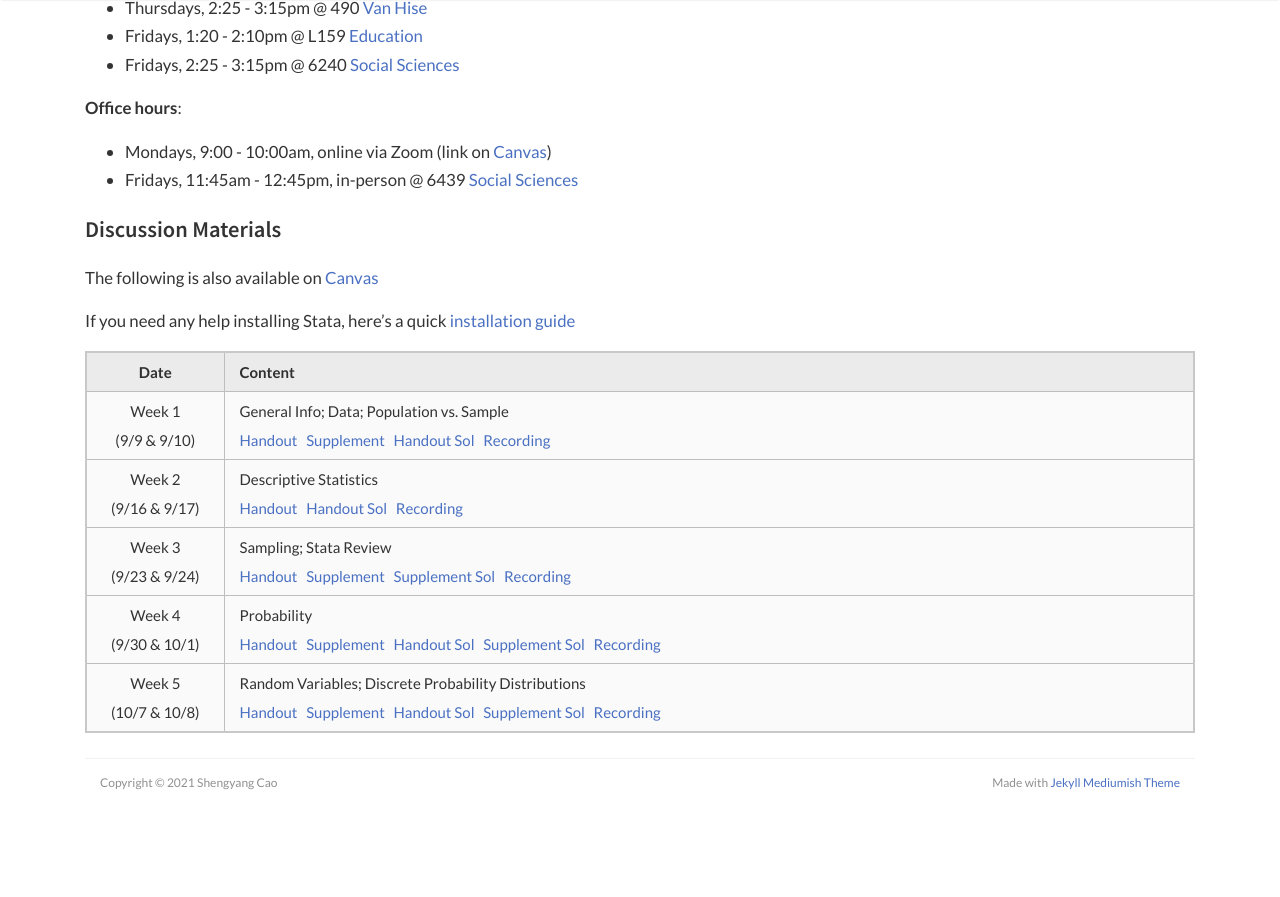
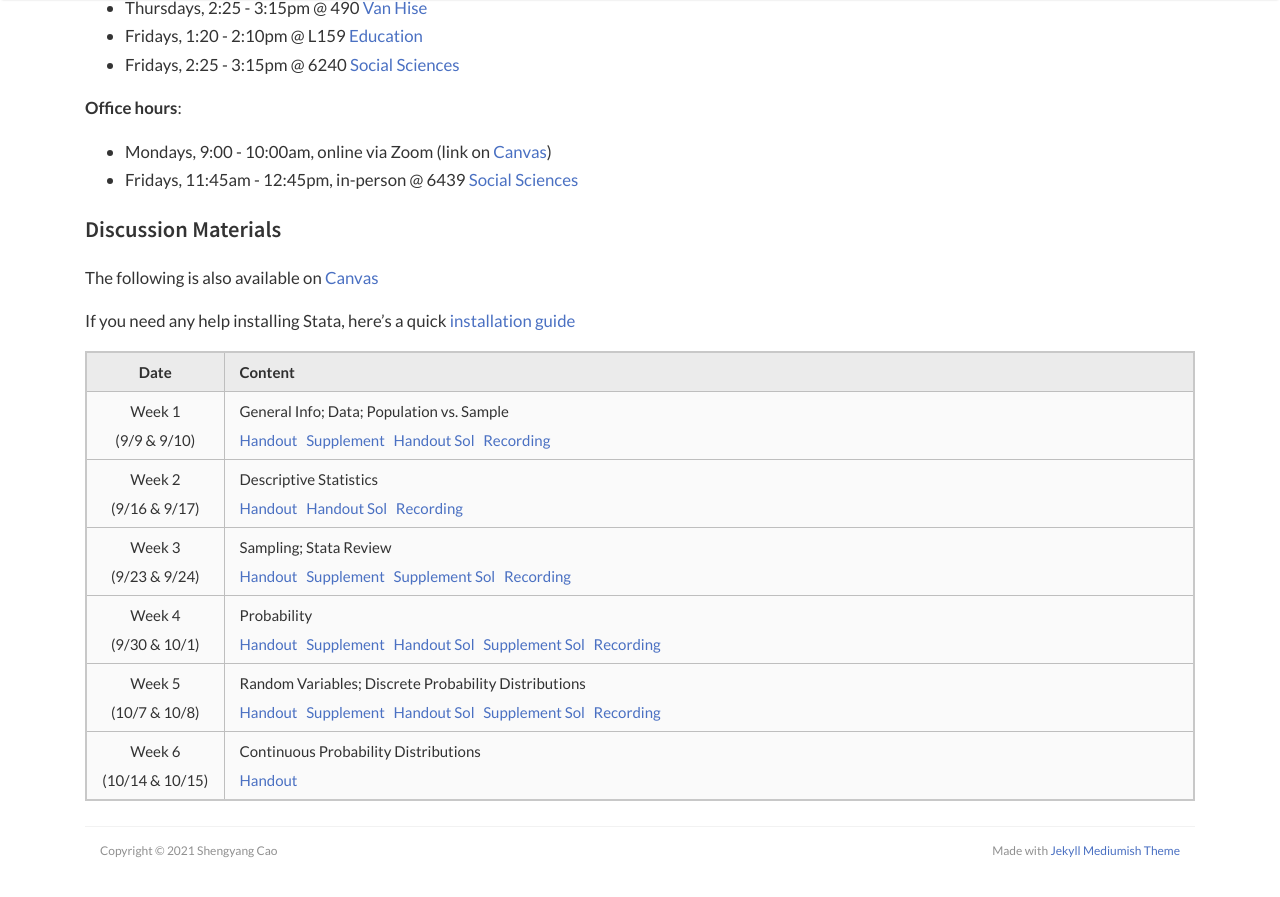
Before and after one commit to scaotravis/scaotravis.github.io, a Jekyll site: the page built from _pages/teaching/fa21-310.md, in a window 1280 px wide and 900 px high, scrolled down 552 px. Shown: the top 897 px of the window. Built offline with Jekyll 4.4.1, drawn with Linux system fonts in a browser that asks for light colours; nearby versions of some CDN libraries; comment, search, counter and statistics services are not loaded; before the commit the page ends 1384 px from its top, so only the background shows below that.

Commit message:
update 310 page

```diff
--- a/_pages/teaching/fa21-310.md
+++ b/_pages/teaching/fa21-310.md
@@ -38,3 +38,4 @@ If you need any help installing Stata, here's a quick [installation guide]({{ si
 | Week 3 <br> (9/23 & 9/24) | Sampling; Stata Review <br> [Handout](https://canvas.wisc.edu/courses/257051/files/20592136?module_item_id=3958676) &nbsp; [Supplement]({{ site.baseurl }}/downloads/teaching/fa21-310/310_fa21_supplement-3.pdf) &nbsp; [Supplement Sol]({{ site.baseurl }}/downloads/teaching/fa21-310/310_fa21_supplement-3_sol.pdf) &nbsp; [Recording](https://uwmadison.zoom.us/rec/share/D5vYFrenM7Yu2uSOByuCEEANhDj7GvW9ciurw0bNJSBQhm6qfB-ZTfBkwr0aYECo.gwiPmFdHSw61T_O1) |
 | Week 4 <br> (9/30 & 10/1) | Probability <br> [Handout](https://canvas.wisc.edu/courses/257051/files/20592150?wrap=1) &nbsp; [Supplement]({{ site.baseurl }}/downloads/teaching/fa21-310/310_fa21_supplement-4.pdf) &nbsp; [Handout Sol](https://canvas.wisc.edu/courses/257051/files/20592168?module_item_id=3958746) &nbsp; [Supplement Sol]({{ site.baseurl }}/downloads/teaching/fa21-310/310_fa21_supplement-4_sol.pdf) &nbsp; [Recording](https://uwmadison.zoom.us/rec/share/j7fBDVrB8lbyM8CeRbPSyN_mxZnX9GWSfmSlBs5coZtbSbxoE1ZTXrRcCvjslljM.wHonnL60Dgz7adwn) |
 | Week 5 <br> (10/7 & 10/8) | Random Variables; Discrete Probability Distributions <br> [Handout](https://canvas.wisc.edu/courses/257051/files/20592110?wrap=1) &nbsp; [Supplement]({{ site.baseurl }}/downloads/teaching/fa21-310/310_fa21_supplement-5.pdf) &nbsp; [Handout Sol](https://canvas.wisc.edu/courses/257051/files/20592175?module_item_id=3958747) &nbsp; [Supplement Sol]({{ site.baseurl }}/downloads/teaching/fa21-310/310_fa21_supplement-5_sol.pdf) &nbsp; [Recording](https://uwmadison.zoom.us/rec/share/tNtlc8CtTfPDrLiGVZDu0pwMCbYzsMuibYlZCMWnrqmwH1rckxP-rrwjTQfvNg3V.qZELbgJa0_FwOxHE) |
+| Week 6 <br> (10/14 & 10/15) | Continuous Probability Distributions <br> [Handout](https://canvas.wisc.edu/courses/257051/files/20592148?wrap=1) |
```
Also changed, not shown: 2 other files.
